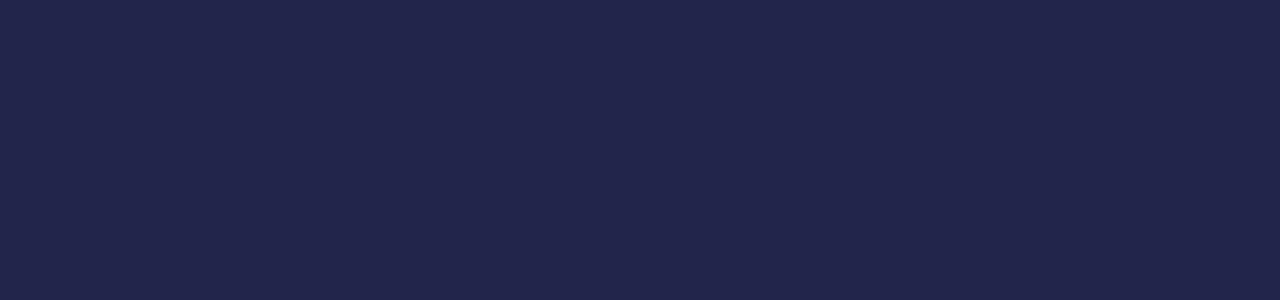
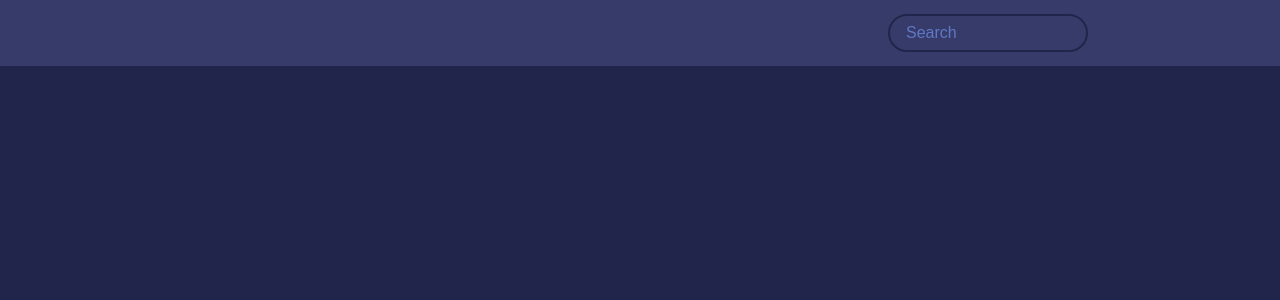
Before and after one commit to tglspfdsfgs/anime-searcher, a React (Vite) app: page / in a window 1280 px wide. Shown: the top 300 px of the page. Built offline with nearby package versions, Linux system fonts and the light colour scheme.

Commit message:
feat: add Header and Searchbar

```diff
--- a/src/App/index.tsx
+++ b/src/App/index.tsx
@@ -1,3 +1,9 @@
+import Header from '@Components/Header';
+
 export default function App() {
-  return <></>;
+  return (
+    <>
+      <Header />
+    </>
+  );
 }
--- /dev/null
+++ b/src/Components/Header/index.tsx
@@ -0,0 +1,12 @@
+import styles from './styles.module.scss';
+import Searchbar from '@Components/Searchbar';
+
+export default function Header() {
+  return (
+    <div className={styles.headerContainer}>
+      <header className={styles.header}>
+        <Searchbar />
+      </header>
+    </div>
+  );
+}
--- /dev/null
+++ b/src/Components/Header/styles.module.scss
@@ -0,0 +1,12 @@
+@import '@globStyles/vars.scss';
+
+.headerContainer {
+  width: 100%;
+  background-color: $secondary-color;
+}
+
+.header {
+  width: 70%;
+  margin-left: auto;
+  margin-right: auto;
+}
--- /dev/null
+++ b/src/Components/Searchbar/index.tsx
@@ -0,0 +1,17 @@
+import styles from './styles.module.scss';
+
+export default function Searchbar() {
+  return (
+    <div className={styles.formWrapper}>
+      <form action="search" method="get">
+        <input
+          className={styles.searchField}
+          type="search"
+          name="q"
+          autoComplete="off"
+          placeholder="Search"
+        />
+      </form>
+    </div>
+  );
+}
--- /dev/null
+++ b/src/Components/Searchbar/styles.module.scss
@@ -0,0 +1,32 @@
+@import '@globStyles/vars.scss';
+
+.formWrapper {
+  padding-top: 14px;
+  padding-bottom: 14px;
+  display: flex;
+  flex-direction: row-reverse;
+}
+
+.searchField {
+  height: 100%;
+  width: 200px;
+  box-sizing: border-box;
+  padding: 8px 16px 8px 16px;
+  background-color: $secondary-color;
+  border: 2px solid $primary-color;
+  border-radius: 25px;
+  outline: none;
+  color: white;
+
+  &:focus {
+    background-color: $primary-color;
+  }
+
+  &::placeholder {
+    color: $tertiary-color;
+  }
+
+  &::-webkit-search-cancel-button {
+    display: none;
+  }
+}
--- a/tsconfig.json
+++ b/tsconfig.json
@@ -18,7 +18,10 @@
     "noUnusedLocals": true,
     "noImplicitAny": true,
     "noUnusedParameters": true,
-    "noFallthroughCasesInSwitch": true
+    "noFallthroughCasesInSwitch": true,
+    "paths": {
+      "@Components/*": ["./src/Components/*"]
+    }
   },
   "include": ["src"],
   "references": [{ "path": "./tsconfig.node.json" }]
--- a/vite.config.ts
+++ b/vite.config.ts
@@ -7,6 +7,7 @@ export default defineConfig({
   resolve: {
     alias: {
       '@globStyles': path.resolve(__dirname, './src/globStyles'),
+      '@Components': path.resolve(__dirname, './src/Components'),
     },
   },
   plugins: [react()],
```
